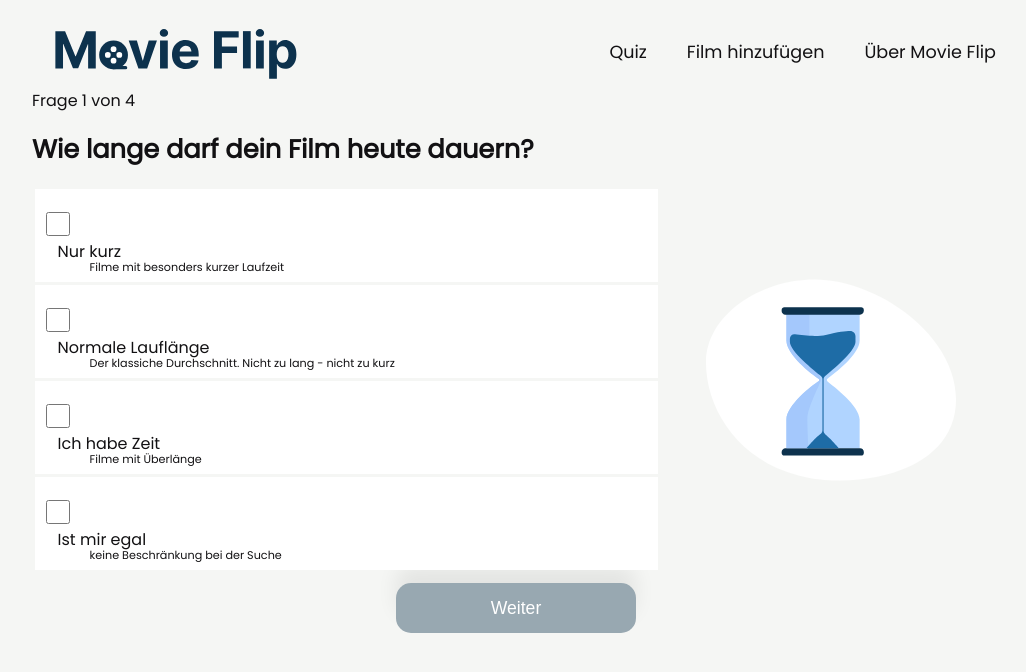
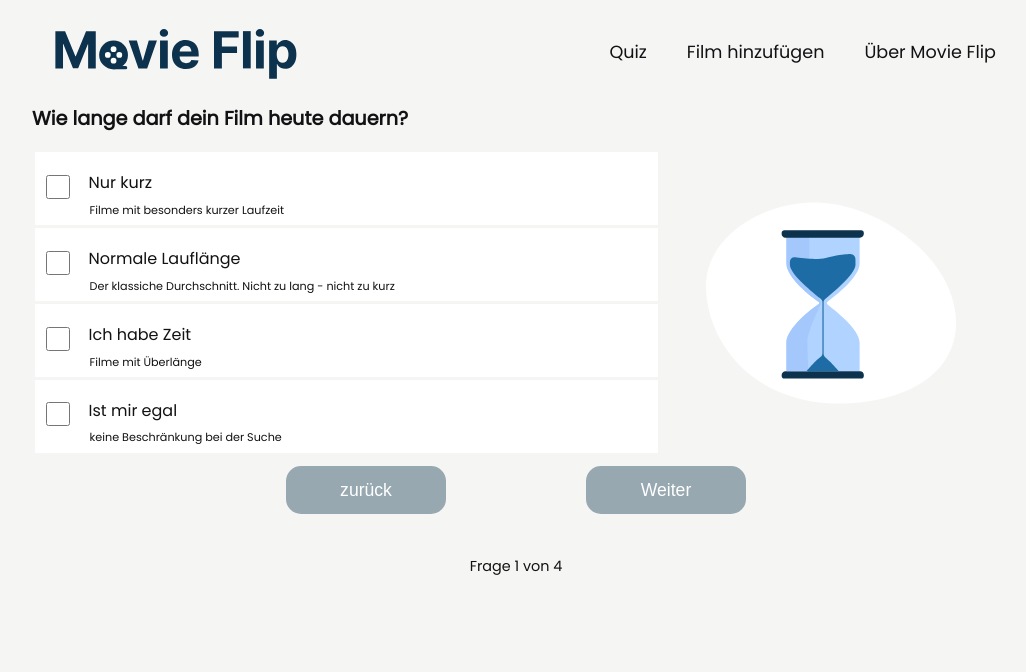
Before and after one commit to flipkoehler/capstone-project-ts, a Next.js app: page /quiz in a window 1280 px wide. Shown: the top 672 px of the page, without its empty margins (124-1150 px from the left). Built offline with nearby package versions, Linux system fonts and the light colour scheme; no server answers; the database is empty.

Commit message:
finished the rebrush styling with with images

```diff
--- a/components/GlobalStyles.tsx
+++ b/components/GlobalStyles.tsx
@@ -59,11 +59,11 @@ const GlobalStyles = createGlobalStyle`
     }
 
     button {
-        width: 240px;
-        max-height: 50px;
+        width: 10rem;
+        height: 3rem;
         background-color: var(--darkBlue);
         color: var(--globalWhite);
-        border: var(--globalWhite) 3px solid;
+        border: none;
         margin: 10px auto;
         padding: 20px;
         border-radius: 15px;
@@ -72,7 +72,6 @@ const GlobalStyles = createGlobalStyle`
         display: flex;
         align-items: center;
         justify-content: center;
-        box-shadow: 0px -17px 20px rgba(0, 0, 0, 0.07);
         cursor: pointer;
     }
 
--- a/components/Quiz/QuizSteps.js
+++ b/components/Quiz/QuizSteps.js
@@ -8,6 +8,7 @@ export default function QuizSteps({
   onNext,
   isLastStep,
   currentStep,
+  onPrev,
 }) {
   // sets the given answers in an array (e.g. Question 1 - short movies)
   const [updateAnswer, setUpdateAnswer] = useState(currentQuestion);
@@ -22,13 +23,20 @@ export default function QuizSteps({
     });
   };
 
-  const quizBreakpoint = 720;
-
   return (
     <form>
       <StyledHeadlineParentDiv>
-        <StyledPaginationDiv>Frage {currentStep + 1} von 4</StyledPaginationDiv>
-        <h1>{updateAnswer[currentStep].question}</h1>
+        <>
+          <StyledH2>{updateAnswer[currentStep].question}</StyledH2>
+          <StyledImageWrappeTopDiv>
+            <Image
+              src={updateAnswer[currentStep].imagePath}
+              width={120}
+              height={120}
+              alt={updateAnswer[currentStep].question}
+            />
+          </StyledImageWrappeTopDiv>
+        </>
       </StyledHeadlineParentDiv>
 
       <StyledBottomDiv>
@@ -59,17 +67,23 @@ export default function QuizSteps({
             </StyledAnswerWrapper>
           ))}
         </StyledAnswerWrapperParentDiv>
-        <StyledImageWrappeDiv>
+        <StyledImageWrappeDownDiv>
           <Image
             src={updateAnswer[currentStep].imagePath}
             width={250}
             height={250}
             alt={updateAnswer[currentStep].question}
           />
-        </StyledImageWrappeDiv>
+        </StyledImageWrappeDownDiv>
       </StyledBottomDiv>
 
-      <div>
+      <StyledButtonDiv>
+        <button
+          disabled={currentStep === 0 ? true : false}
+          onClick={(event) => onPrev(event, updateAnswer[currentStep])}
+        >
+          zurück
+        </button>
         <button
           disabled={
             updateAnswer[currentStep].answerOptions.filter(
@@ -80,9 +94,10 @@ export default function QuizSteps({
           }
           onClick={(event) => onNext(event, updateAnswer[currentStep])}
         >
-          {isLastStep ? "Zur Filmempfehlung" : "Weiter"}
+          {isLastStep ? "Filmempfehlung" : "Weiter"}
         </button>
-      </div>
+      </StyledButtonDiv>
+      <StyledPaginationDiv>Frage {currentStep + 1} von 4</StyledPaginationDiv>
     </form>
   );
 }
@@ -91,14 +106,38 @@ export default function QuizSteps({
 
 // Headline
 
+const quizBreakpoint = "765px";
+
+const StyledH2 = styled.h2`
+  flex: 60%;
+  margin: 0;
+  font-size: 1.2rem;
+  display: flex;
+  align-items: center;
+`;
+
 const StyledHeadlineParentDiv = styled.div`
   display: flex;
   flex-wrap: wrap;
-  margin: 0 1rem;
+  margin: 1rem 1rem;
 `;
 
 const StyledPaginationDiv = styled.div`
-  width: 100%;
+  font-size: 0.9rem;
+  display: flex;
+  align-items: center;
+  justify-content: center;
+  margin: 2rem 0;
+`;
+
+const StyledImageWrappeTopDiv = styled.div`
+  display: none;
+  flex: 25%;
+  align-self: center;
+  justify-content: flex-start;
+  @media (max-width: ${quizBreakpoint}) {
+    display: flex;
+  }
 `;
 
 // Bottom Quiz
@@ -113,6 +152,10 @@ const StyledBottomDiv = styled.div`
 const StyledAnswerWrapperParentDiv = styled.div`
   max-width: 65%;
   flex: 65%;
+
+  @media (max-width: ${quizBreakpoint}) {
+    max-width: 100%;
+  }
 `;
 
 const StyledAnswerWrapper = styled.div`
@@ -120,16 +163,20 @@ const StyledAnswerWrapper = styled.div`
   padding: 0.4rem;
   display: flex;
   flex-wrap: wrap;
-  flex-direction: column;
+  flex-direction: row;
+  align-items: center;
   cursor: pointer;
   background-color: var(--globalWhite);
 `;
 
-const StyledImageWrappeDiv = styled.div`
+const StyledImageWrappeDownDiv = styled.div`
   display: flex;
   flex: 35%;
   align-self: center;
   justify-content: center;
+  @media (max-width: ${quizBreakpoint}) {
+    display: none;
+  }
 `;
 
 const StyledAnswer = styled.p`
@@ -149,3 +196,11 @@ const StyledSpan = styled.span`
   font-size: 0.7rem;
   padding-left: 3rem;
 `;
+
+const StyledButtonDiv = styled.div`
+  margin-top: 2rem;
+  display: flex;
+  align-items: center;
+  max-width: 600px;
+  margin: 0 auto;
+`;
--- a/components/Quiz/quizLogic.js
+++ b/components/Quiz/quizLogic.js
@@ -16,6 +16,8 @@ export default function MovieQuiz() {
 
   // sets the current question step the user is in (e.g. Step 1 out of 4)
   const [currentStep, setCurrentStep] = useState(0);
+
+  console.log(currentStep);
 
   // updates the questions with true/false for the answer options
   const [updatedQuestionAnswer, setUpdatedQuestionAnswer] =
@@ -102,12 +104,21 @@ export default function MovieQuiz() {
     } else setCurrentStep(currentStep + 1);
   }
 
+  function handlePrev(event, updateAnswer) {
+    event.preventDefault();
+    const updatedItems = [...updatedQuestionAnswer];
+    updatedItems[currentStep] = updateAnswer;
+    setUpdatedQuestionAnswer([...updatedItems]);
+    setCurrentStep(currentStep - 1);
+  }
+
   return (
     <QuizSteps
       currentQuestion={updatedQuestionAnswer}
       onNext={handleNext}
       isLastStep={currentStep === questionAnswer.length - 1}
       currentStep={currentStep}
+      onPrev={handlePrev}
     />
   );
 }
```
Also changed, not shown: public/images/quiz_mood_movieflip.svg.
